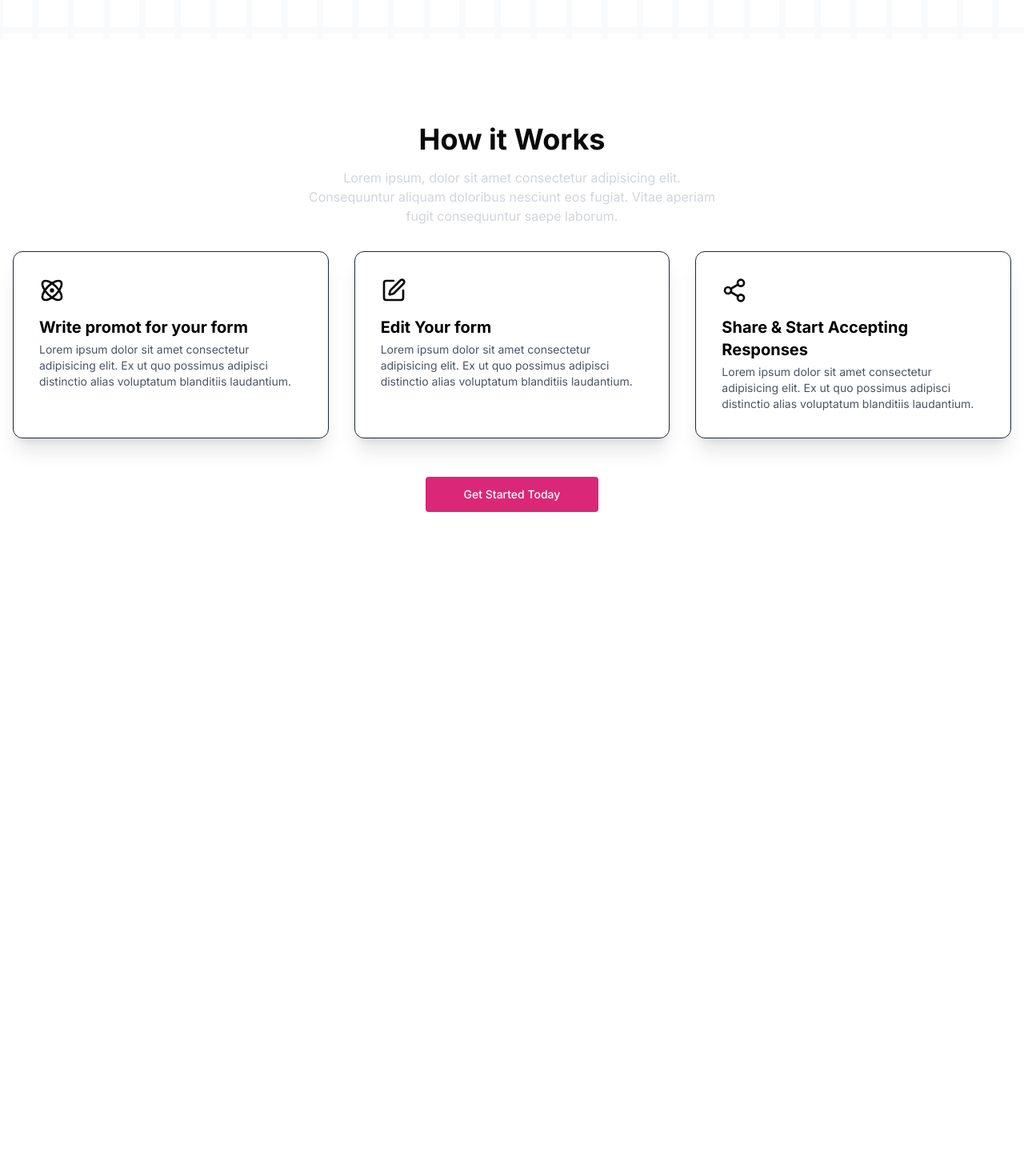
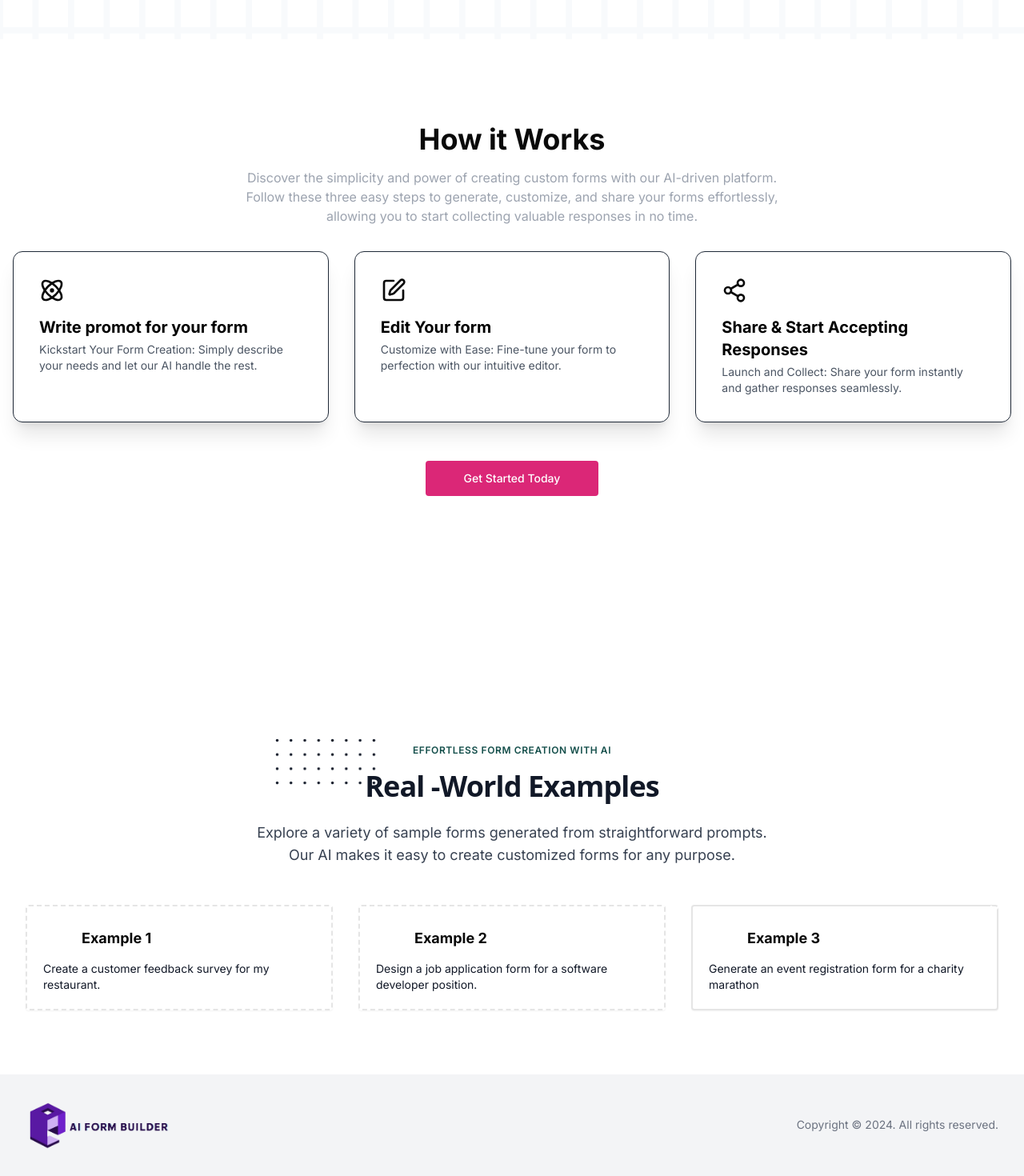
Before and after one commit to SidakVats/AI-Form-Builder, a Next.js app: page / in a window 1280 px wide. Shown: the part 554-2024 px from the top of the page at 80% size. Before the commit the page ends 1418 px from the top, so only its background shows below. Built offline with nearby package versions, Linux system fonts and the light colour scheme; no server answers.

Commit message:
"add footer and examples section"

```diff
--- /dev/null
+++ b/app/_components/Example.jsx
@@ -0,0 +1,95 @@
+export const Example = () => {
+  return (
+    <div className="px-4 py-16 mx-auto sm:max-w-xl md:max-w-full lg:max-w-screen-xl md:px-24 lg:px-8 lg:py-20">
+      <div className="max-w-xl mb-10 md:mx-auto sm:text-center lg:max-w-2xl md:mb-12">
+        <div>
+          <p className="inline-block px-3 py-px mb-4 text-xs font-semibold tracking-wider text-teal-900 uppercase rounded-full bg-teal-accent-400">
+            Effortless Form Creation with AI
+          </p>
+        </div>
+        <h2 className="max-w-lg mb-6 font-sans text-3xl font-bold leading-none tracking-tight text-gray-900 sm:text-4xl md:mx-auto">
+          <span className="relative inline-block">
+            <svg
+              viewBox="0 0 52 24"
+              fill="currentColor"
+              className="absolute top-0 left-0 z-0 hidden w-32 -mt-8 -ml-20 text-blue-gray-100 lg:w-32 lg:-ml-28 lg:-mt-10 sm:block"
+            >
+              <defs>
+                <pattern
+                  id="84d09fa9-a544-44bd-88b2-08fdf4cddd38"
+                  x="0"
+                  y="0"
+                  width=".135"
+                  height=".30"
+                >
+                  <circle cx="1" cy="1" r=".7" />
+                </pattern>
+              </defs>
+              <rect
+                fill="url(#84d09fa9-a544-44bd-88b2-08fdf4cddd38)"
+                width="52"
+                height="24"
+              />
+            </svg>
+            <span className="relative">Real</span>
+          </span>{" "}
+          -World Examples
+        </h2>
+        <p className="text-base text-gray-700 md:text-lg">
+        Explore a variety of sample forms generated from straightforward prompts. Our AI makes it easy to create customized forms for any purpose.
+        </p>
+      </div>
+      <div className="grid gap-8 row-gap-5 md:row-gap-8 lg:grid-cols-3">
+        <div className="p-5 duration-300 transform bg-white border-2 border-dashed rounded shadow-sm border-deep-purple-accent-100 hover:-translate-y-2">
+          <div className="flex items-center mb-2">
+            <p className="flex items-center justify-center w-10 h-10 mr-2 text-lg font-bold text-white rounded-full bg-deep-purple-accent-400">
+              1
+            </p>
+            <p className="text-lg font-bold leading-5">Example 1</p>
+          </div>
+          <p className="text-sm text-gray-900">
+          Create a customer feedback survey for my restaurant.
+          </p>
+        </div>
+        <div className="p-5 duration-300 transform bg-white border-2 border-dashed rounded shadow-sm border-deep-purple-accent-200 hover:-translate-y-2">
+          <div className="flex items-center mb-2">
+            <p className="flex items-center justify-center w-10 h-10 mr-2 text-lg font-bold text-white rounded-full bg-deep-purple-accent-400">
+              2
+            </p>
+            <p className="text-lg font-bold leading-5">Example 2</p>
+          </div>
+          <p className="text-sm text-gray-900">
+          Design a job application form for a software developer position.
+          </p>
+        </div>
+        <div className="relative p-5 duration-300 transform bg-white border-2 rounded shadow-sm border-deep-purple-accent-700 hover:-translate-y-2">
+          <div className="flex items-center mb-2">
+            <p className="flex items-center justify-center w-10 h-10 mr-2 text-lg font-bold text-white rounded-full bg-deep-purple-accent-400">
+              3
+            </p>
+            <p className="text-lg font-bold leading-5">Example 3</p>
+          </div>
+          <p className="text-sm text-gray-900">
+          Generate an event registration form for a charity marathon
+          </p>
+          <p className="absolute top-0 right-0 flex items-center justify-center w-8 h-8 -mt-4 -mr-4 font-bold rounded-full bg-deep-purple-accent-400 sm:-mt-5 sm:-mr-5 sm:w-10 sm:h-10">
+            <svg
+              className="text-white w-7"
+              stroke="currentColor"
+              viewBox="0 0 24 24"
+            >
+              <polyline
+                fill="none"
+                strokeWidth="2"
+                strokeLinecap="round"
+                strokeLinejoin="round"
+                strokeMiterlimit="10"
+                points="6,12 10,16 18,8"
+              />
+            </svg>
+          </p>
+        </div>
+      </div>
+    </div>
+  );
+};
--- /dev/null
+++ b/app/_components/Footer.jsx
@@ -0,0 +1,22 @@
+import React from "react";
+import Image from "next/image";
+
+const Footer = () => {
+  return (
+    <footer className="bg-gray-100">
+      <div className="mx-auto max-w-screen-xl px-4 py-8 sm:px-6 lg:px-8">
+        <div className="sm:flex sm:items-center sm:justify-between">
+          <div className="flex justify-center text-teal-600 sm:justify-start">
+            <Image src={"/logo2.png"} width={180} height={50} alt="logo" />
+          </div>
+
+          <p className="mt-4 text-center text-sm text-gray-500 lg:mt-0 lg:text-right">
+            Copyright &copy; {new Date().getFullYear()}. All rights reserved.
+          </p>
+        </div>
+      </div>
+    </footer>
+  );
+};
+
+export default Footer;
--- a/app/_components/Hero.jsx
+++ b/app/_components/Hero.jsx
@@ -1,5 +1,8 @@
-import { AtomIcon, Edit, Share2 } from 'lucide-react'
-import React from 'react'
+import { AtomIcon, Edit, Share2 } from "lucide-react";
+import Link from "next/link";
+import React from "react";
+import { Example } from "./Example";
+import Footer from "./Footer";
 
 function Hero() {
   return (
@@ -9,39 +12,45 @@ function Hero() {
         <div className="mx-auto max-w-xl text-center">
           <h1 className="text-3xl font-extrabold sm:text-5xl">
             Create your Form
-        <strong className="font-extrabold text-primary sm:block"> In Seconds Not  in Hours </strong>
+            <strong className="font-extrabold text-primary sm:block">
+              {" "}
+              In Seconds Not in Hours{" "}
+            </strong>
           </h1>
 
           <p className="mt-4 sm:text-xl/relaxed text-gray-500">
-      Generate, publish and share your form right away with AI. Dive into insightful results, charts and analytics.
+            Generate, publish and share your form right away with AI. Dive into
+            insightful results, charts and analytics.
           </p>
 
           <div className="mt-8 flex flex-wrap justify-center gap-4">
-        <a
+            <Link
               className="block w-full rounded bg-primary px-12 py-3 text-sm font-medium text-white shadow hover:bg-purple-600 focus:outline-none focus:ring active:bg-red-500 sm:w-auto"
-          href="#"
+              href=""
             >
               + Create AI Form
-        </a>
+            </Link>
 
-        <a
+            <Link
               className="block w-full rounded px-12 py-3 text-sm font-medium text-primary shadow hover:text-purple-600 focus:outline-none focus:ring active:text-red-500 sm:w-auto"
-          href="#"
+              href=""
             >
               Learn More
-        </a>
+            </Link>
           </div>
         </div>
       </div>
       {/* <img src='/grid.svg' className=' absolute w-full h-[400px] '/> */}
-<section className="">
+      <section>
         <div className="mx-auto max-w-screen-xl px-4 py-56 ">
-    <div className="mx-auto max-w-lg text-center">
+          <div className="mx-auto max-w-2xl text-center">
             <h2 className="text-3xl font-bold sm:text-4xl">How it Works</h2>
 
-      <p className="mt-4 text-gray-300">
-        Lorem ipsum, dolor sit amet consectetur adipisicing elit. Consequuntur aliquam doloribus
-        nesciunt eos fugiat. Vitae aperiam fugit consequuntur saepe laborum.
+            <p className="mt-4 text-gray-400">
+              Discover the simplicity and power of creating custom forms with
+              our AI-driven platform. Follow these three easy steps to generate,
+              customize, and share your forms effortlessly, allowing you to
+              start collecting valuable responses in no time.
             </p>
           </div>
 
@@ -50,13 +59,15 @@ function Hero() {
               className="block rounded-xl border border-gray-800 p-8 shadow-xl transition hover:border-pink-500/10 hover:shadow-pink-500/10"
               href="#"
             >
-       <AtomIcon className='h-8 w-8'/>
+              <AtomIcon className="h-8 w-8" />
 
-        <h2 className="mt-4 text-xl font-bold text-black">Write promot for your form</h2>
+              <h2 className="mt-4 text-xl font-bold text-black">
+                Write promot for your form
+              </h2>
 
               <p className="mt-1 text-sm text-gray-600">
-          Lorem ipsum dolor sit amet consectetur adipisicing elit. Ex ut quo possimus adipisci
-          distinctio alias voluptatum blanditiis laudantium.
+                Kickstart Your Form Creation: Simply describe your needs and let
+                our AI handle the rest.
               </p>
             </a>
 
@@ -64,13 +75,15 @@ function Hero() {
               className="block rounded-xl border border-gray-800 p-8 shadow-xl transition hover:border-pink-500/10 hover:shadow-pink-500/10"
               href="#"
             >
-      <Edit className='h-8 w-8'/>
+              <Edit className="h-8 w-8" />
 
-        <h2 className="mt-4 text-xl font-bold text-black">Edit Your form </h2>
+              <h2 className="mt-4 text-xl font-bold text-black">
+                Edit Your form{" "}
+              </h2>
 
               <p className="mt-1 text-sm text-gray-600">
-          Lorem ipsum dolor sit amet consectetur adipisicing elit. Ex ut quo possimus adipisci
-          distinctio alias voluptatum blanditiis laudantium.
+                Customize with Ease: Fine-tune your form to perfection with our
+                intuitive editor.
               </p>
             </a>
 
@@ -78,17 +91,17 @@ function Hero() {
               className="block rounded-xl border border-gray-800 p-8 shadow-xl transition hover:border-pink-500/10 hover:shadow-pink-500/10"
               href="#"
             >
-      <Share2 className='h-8 w-8' />
+              <Share2 className="h-8 w-8" />
 
-        <h2 className="mt-4 text-xl font-bold text-black">Share & Start Accepting Responses</h2>
+              <h2 className="mt-4 text-xl font-bold text-black">
+                Share & Start Accepting Responses
+              </h2>
 
               <p className="mt-1 text-sm text-gray-600">
-          Lorem ipsum dolor sit amet consectetur adipisicing elit. Ex ut quo possimus adipisci
-          distinctio alias voluptatum blanditiis laudantium.
+                Launch and Collect: Share your form instantly and gather
+                responses seamlessly.
               </p>
             </a>
-
-
           </div>
 
           <div className="mt-12 text-center">
@@ -101,8 +114,13 @@ function Hero() {
           </div>
         </div>
       </section>
+
+
+      <Example/>
+
+      <Footer/>
     </section>
-  )
+  );
 }
 
-export default Hero
+export default Hero;
--- a/app/layout.js
+++ b/app/layout.js
@@ -3,6 +3,7 @@ import "./globals.css";
 import Header from "./_components/Header";
 import { ClerkProvider } from "@clerk/nextjs";
 import { Toaster } from "@/components/ui/sonner";
+
 
 const inter = Inter({ subsets: ["latin"] });
 
@@ -19,6 +20,7 @@ export default function RootLayout({ children }) {
         <Header/>
         <Toaster />
         {children}
+
         </body>
     </html></ClerkProvider>
   );
```
Lines whose indentation alone changed are shown as unchanged.
